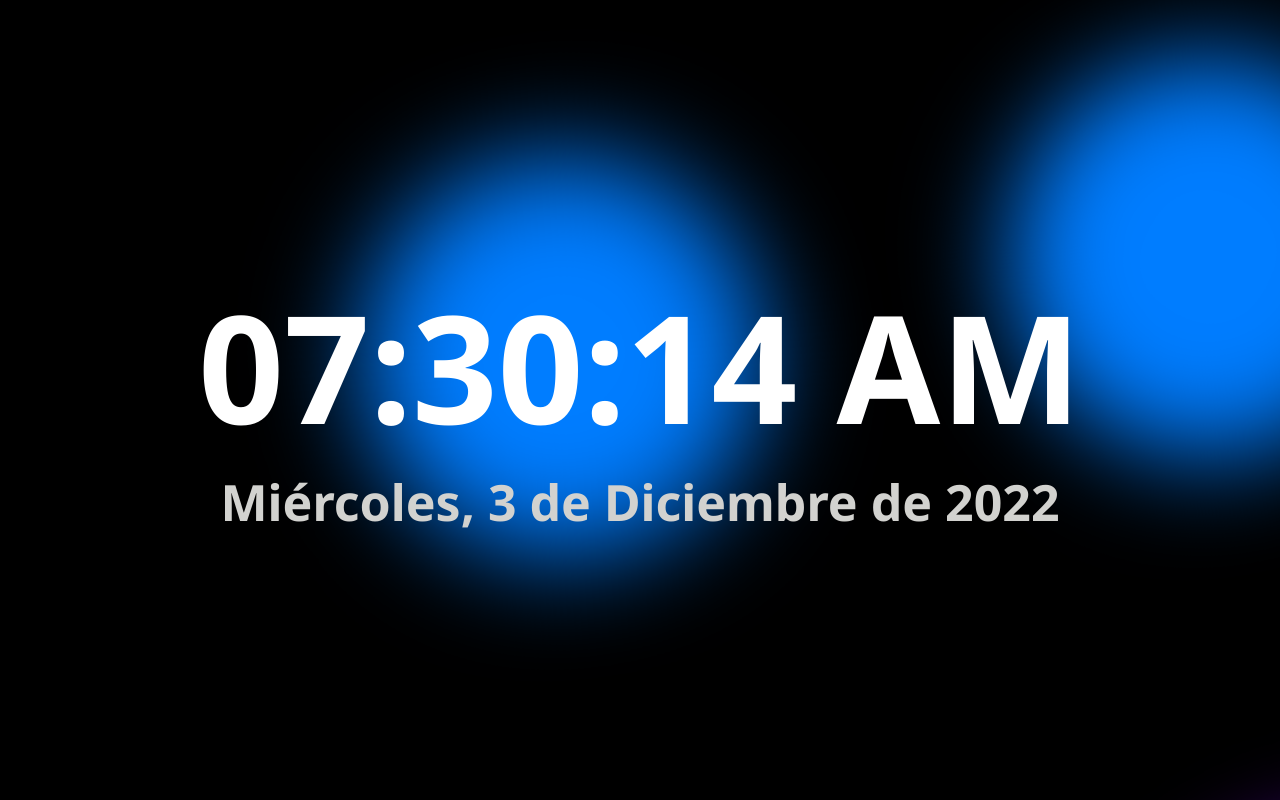
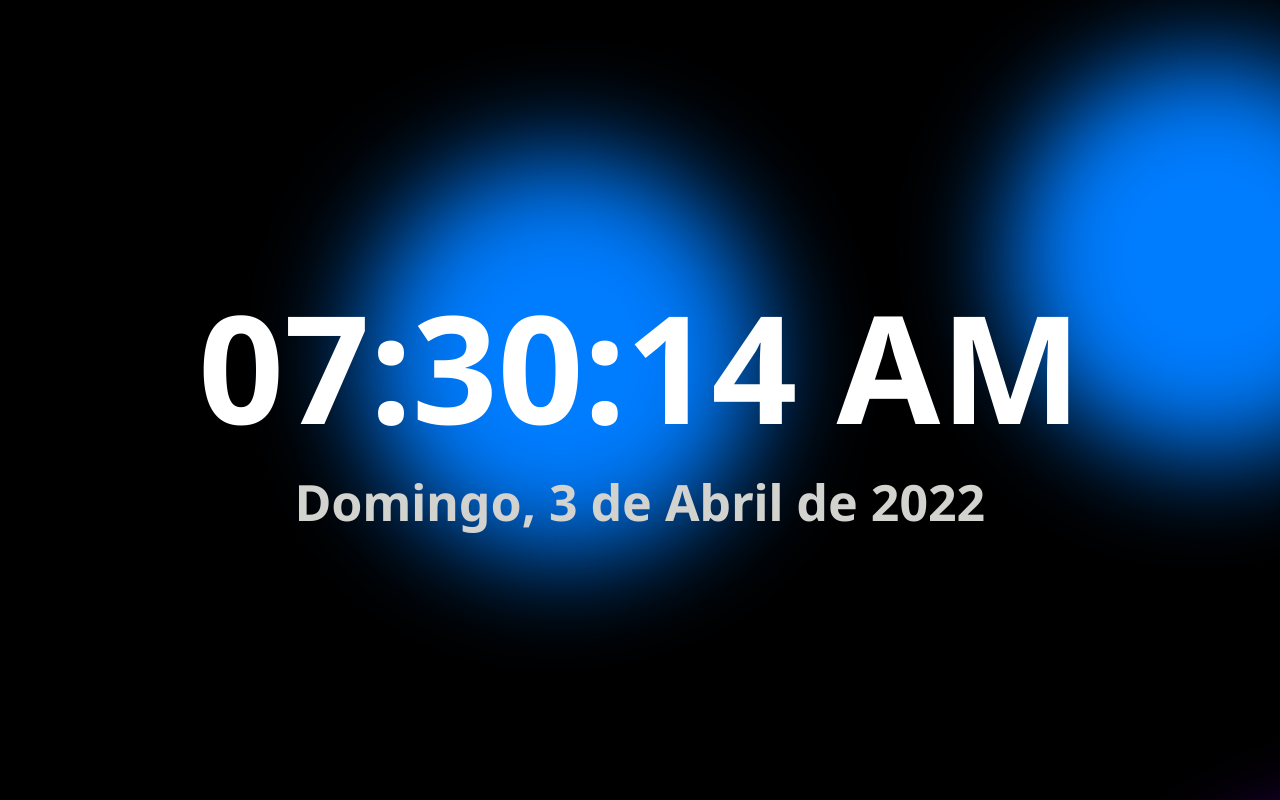
Before and after one commit to alexandrumuntenas/relojsimple, a plain HTML site: page index.html in a window 1280 px wide. Drawn offline with Linux system fonts and the light colour scheme; a web font is replaced by a local one.

Commit message:
🛠️ Actualizar scripts y corregir fechas.

```diff
--- a/index.html
+++ b/index.html
@@ -226,11 +226,12 @@
   </div>
 </body>
 <script>
-  const meses = ['Enero', 'Febrero', 'Marzo', 'Diciembre', 'Mayo', 'Junio', 'Julio', 'Agosto', 'Septiembre', 'Octubre', 'Noviembre', 'Diciembre'];
-  const dias = ['Miércoles', 'Lunes', 'Martes', 'Miércoles', 'Jueves', 'Viernes', 'Sábado'];
+  const meses = ['Enero', 'Febrero', 'Marzo', 'Abril', 'Mayo', 'Junio', 'Julio', 'Agosto', 'Septiembre', 'Octubre', 'Noviembre', 'Diciembre'];
+  const dias = ['Domingo', 'Lunes', 'Martes', 'Miércoles', 'Jueves', 'Viernes', 'Sábado'];
 
   setInterval(() => {
     const hora = `${new Date().toLocaleTimeString([], { hour: '2-digit', minute: '2-digit', second: '2-digit' })}`;
+    document.title = hora;
     document.getElementById("titulo").innerHTML = hora
     document.getElementById("reloj").innerHTML = hora
     document.getElementById("fecha").innerHTML = `${dias[new Date().getDay()]}, ${new Date().getDate()} de ${meses[new Date().getMonth()]} de ${new Date().getFullYear()}`;
```
